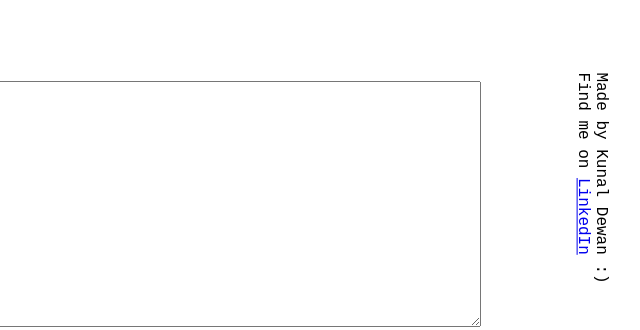
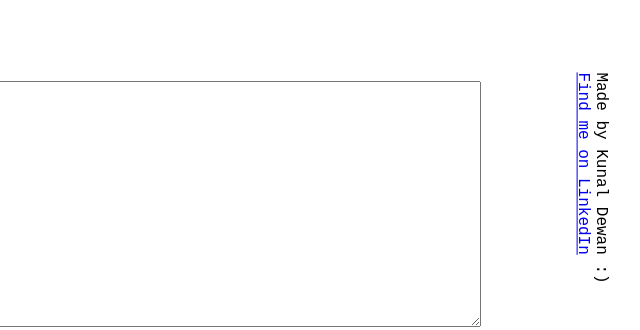
Before and after one commit to eVocaTiv/OpenAI-Prompts-Demo, a website with bundled scripts: page src/index.html in a window 1280 px wide. Shown: the top 330 px of the page, 538-1178 px from the left. Built offline with nearby package versions, Linux system fonts and the light colour scheme; files whose address does not match are found by name.

Commit message:
Update anchor link

```diff
--- a/src/index.html
+++ b/src/index.html
@@ -64,11 +64,10 @@
     <footer>
       Made by Kunal Dewan :)
       <br />
-      Find me on
       <a
         href="https://www.linkedin.com/in/kunal-dewan-bb0a67161"
         target="_blank"
-        >LinkedIn</a
+        >Find me on LinkedIn</a
       >
     </footer>
     <div hidden="true" class="prompts__loading-toast"></div>
```
